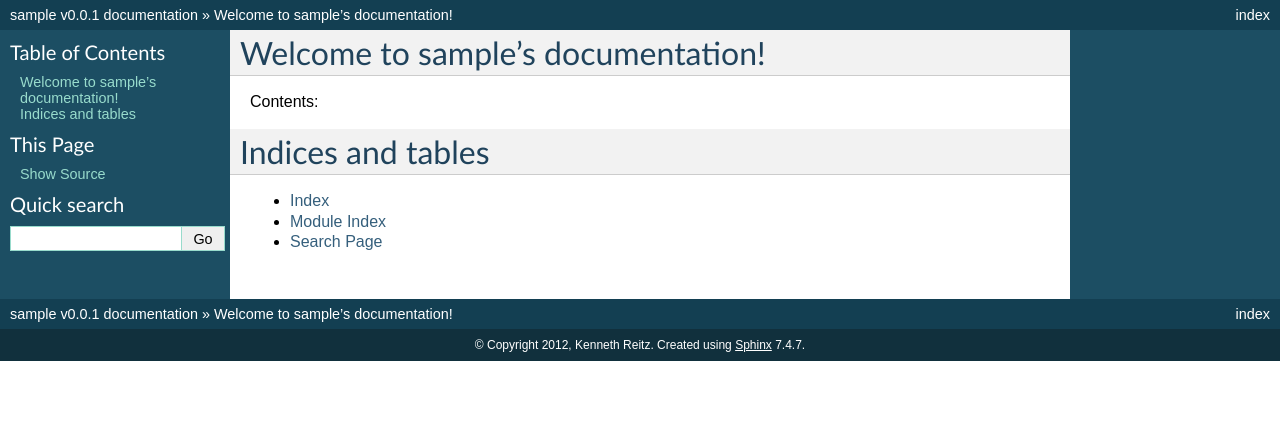
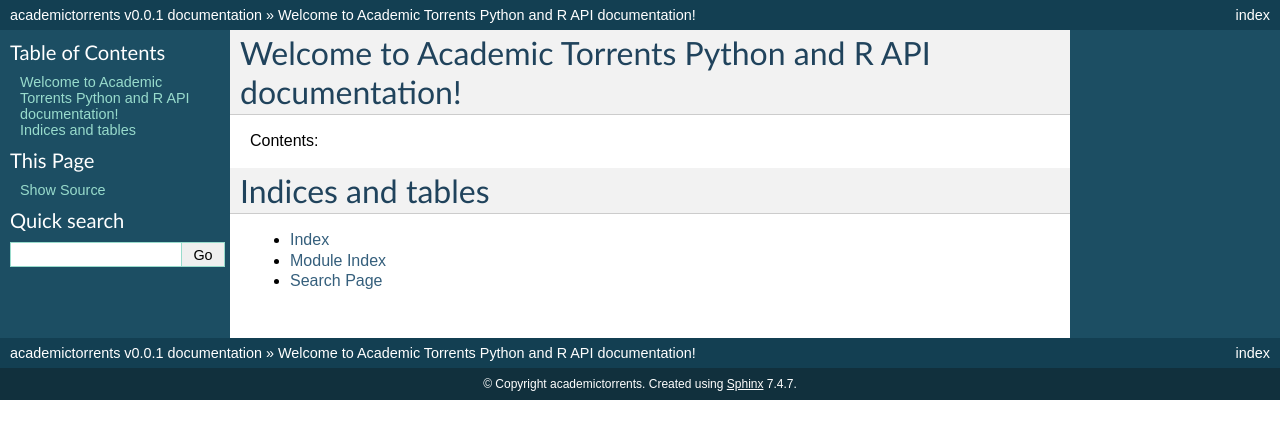
Before and after one commit to academictorrents/at-python, a Sphinx documentation site: the page built from docs/index.rst, in a window 1280 px wide. Shown: the top 439 px of the page. Built offline with Sphinx 7.4.7, drawn with Linux system fonts in a browser that asks for light colours.

Commit message:
clean up

```diff
--- a/academictorrents/__init__.py
+++ b/academictorrents/__init__.py
@@ -1 +1 @@
-from .core import hmm
+from .core import get
--- a/docs/conf.py
+++ b/docs/conf.py
@@ -38,8 +38,8 @@ source_suffix = '.rst'
 master_doc = 'index'
 
 # General information about the project.
-project = u'sample'
-copyright = u'2012, Kenneth Reitz'
+project = u'academictorrents'
+copyright = u'academictorrents'
 
 # The version info for the project you're documenting, acts as replacement for
 # |version| and |release|, also used in various other places throughout the
@@ -211,8 +211,8 @@ latex_documents = [
 # One entry per manual page. List of tuples
 # (source start file, name, description, authors, manual section).
 man_pages = [
-    ('index', 'sample', u'sample Documentation',
-     [u'Kenneth Reitz'], 1)
+    ('index', 'academictorrents', u'academictorrents Documentation',
+     [u'academictorrents'], 1)
 ]
 
 # If true, show URL addresses after external links.
@@ -225,8 +225,8 @@ man_pages = [
 # (source start file, target name, title, author,
 #  dir menu entry, description, category)
 texinfo_documents = [
-  ('index', 'sample', u'sample Documentation',
-   u'Kenneth Reitz', 'sample', 'One line description of project.',
+  ('index', 'academictorrents', u'academictorrents',
+   u'academictorrents', 'academictorrents', 'Academic Torrents Python and R APIs',
    'Miscellaneous'),
 ]
 
--- a/docs/index.rst
+++ b/docs/index.rst
@@ -3,7 +3,7 @@
    You can adapt this file completely to your liking, but it should at least
    contain the root `toctree` directive.
 
-Welcome to sample's documentation!
+Welcome to Academic Torrents Python and R API documentation!
 ==================================
 
 Contents:
```
Also changed, not shown: 5 other files.
